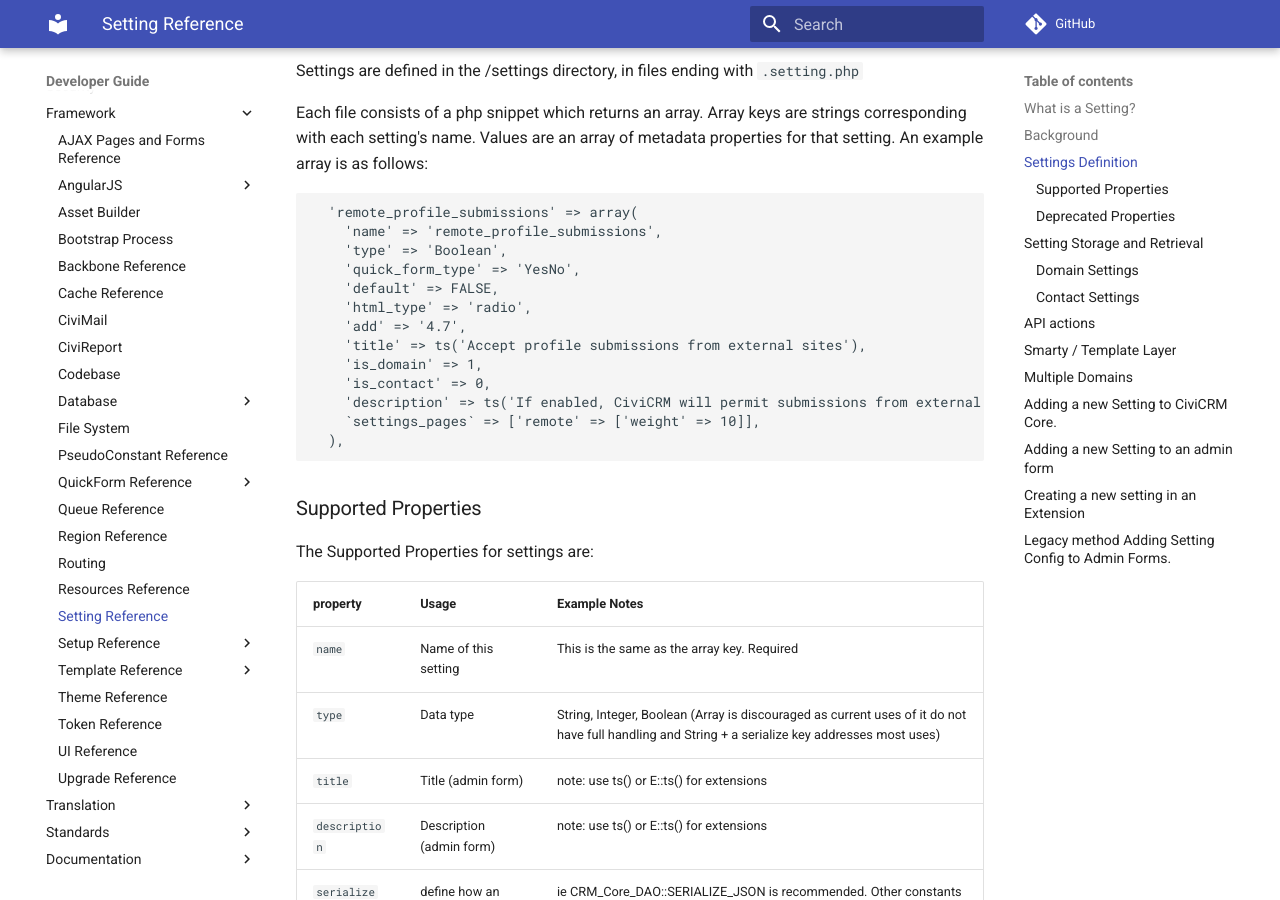
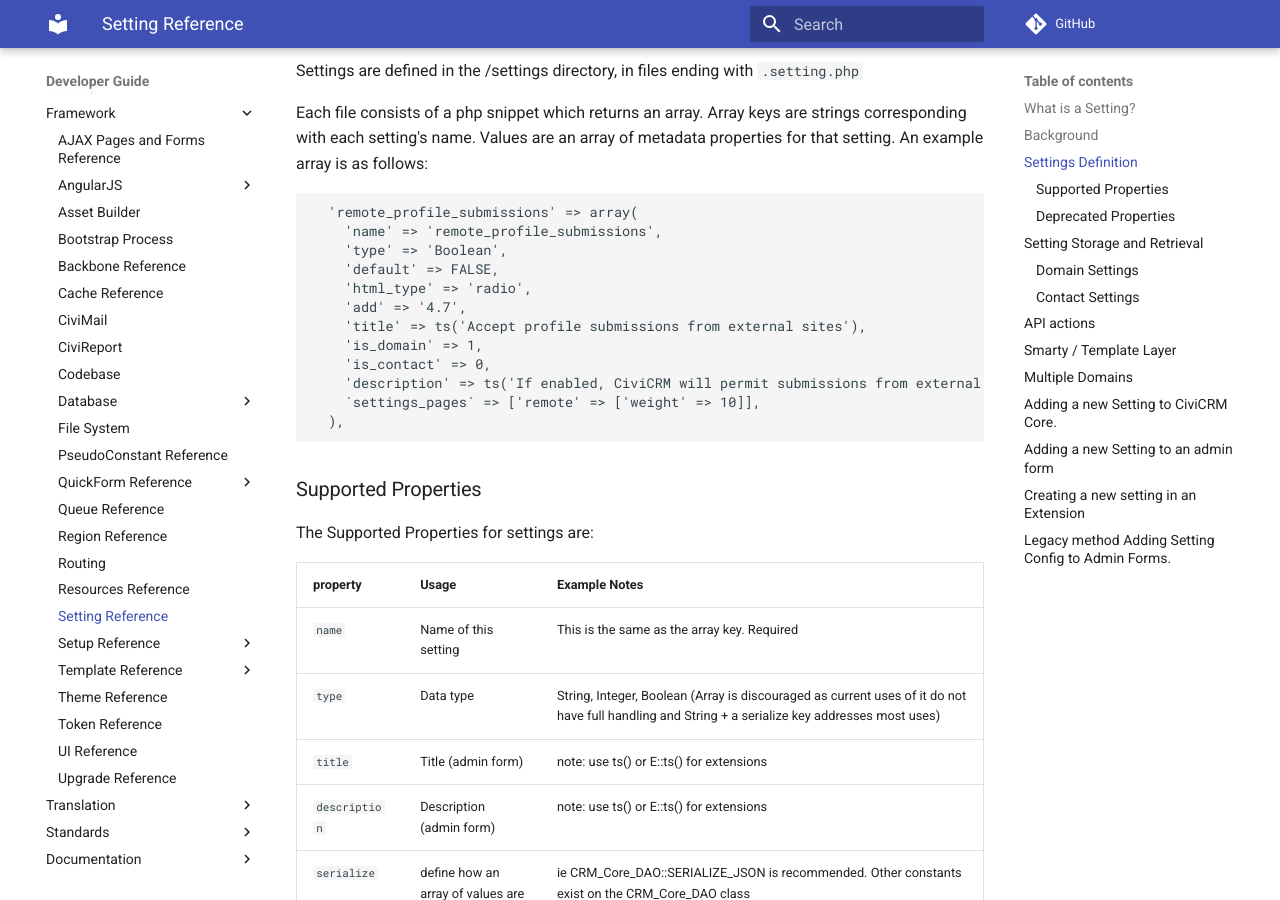
Before and after one commit to civicrm/civicrm-dev-docs, an MkDocs documentation site: the page built from docs/framework/setting.md, in a window 1280 px wide and 900 px high, scrolled down 1495 px. Built offline with MkDocs 1.6.1 and Material for MkDocs 9.7.7, drawn with Linux system fonts in a browser that asks for light colours; comment, search, counter and statistics services are not loaded.

Commit message:
Remove non-preferred key from example (#842)
Per comments lower down html_type is recommended for & quick_form_type is not required in this case

```diff
--- a/docs/framework/setting.md
+++ b/docs/framework/setting.md
@@ -39,7 +39,6 @@
   'remote_profile_submissions' => array(
     'name' => 'remote_profile_submissions',
     'type' => 'Boolean',
-    'quick_form_type' => 'YesNo',
     'default' => FALSE,
     'html_type' => 'radio',
     'add' => '4.7',
```
